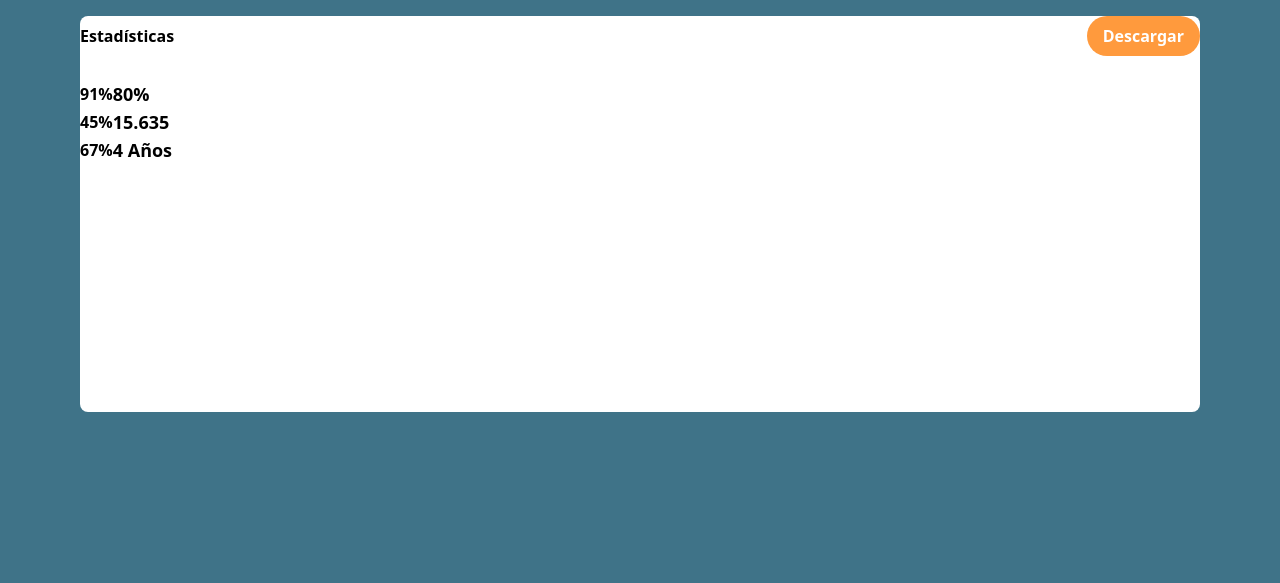
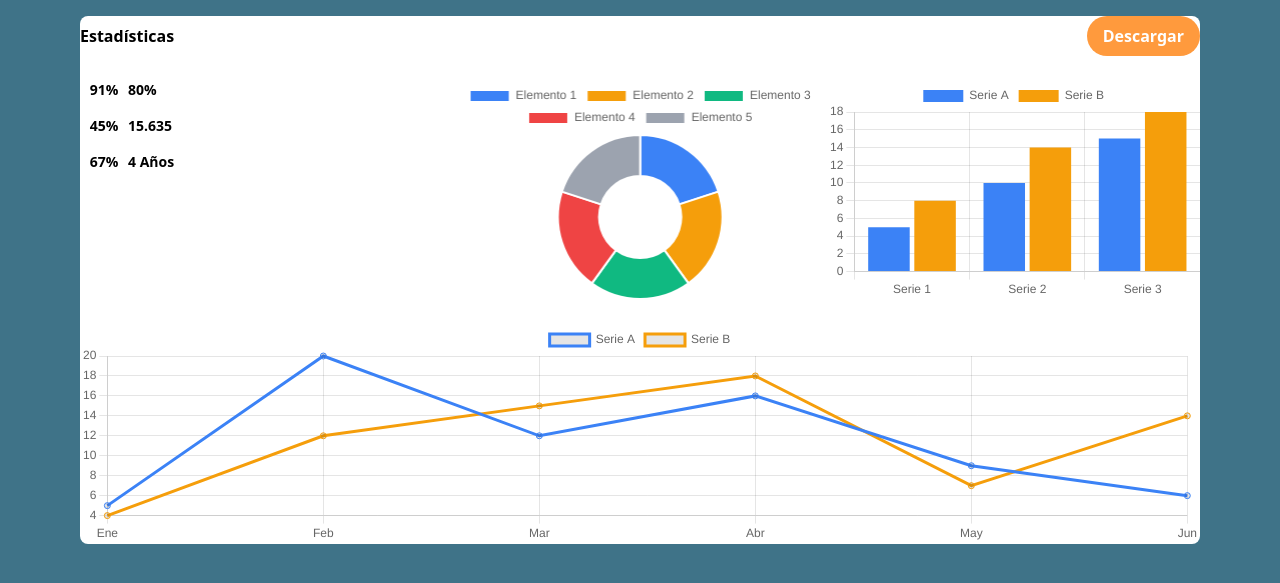
Before and after one commit to WWarrior64/Proyecto_Stockly, a Flask app: page /reportes in a window 1280 px wide. Shown: the part 96-679 px from the top of the page. Run offline with Flask 3, Linux system fonts and the light colour scheme; a map, chart or similar area stays blank.

Commit message:
EL funcionamiento de la interfas esta completada que ya se puede visualizar desde la ejecion de la aplicacion

```diff
--- a/app/routes/main.py
+++ b/app/routes/main.py
@@ -12,7 +12,7 @@
 
 @main_bp.route('/reportes')
 def reportes():
-    return render_template('reportes.html')
+    return render_template('reportes/reportes.html')
 
 @main_bp.route('/cuenta')
 def cuenta():
--- a/app/templates/reportes/reportes.html
+++ b/app/templates/reportes/reportes.html
@@ -5,7 +5,14 @@
   <meta name="viewport" content="width=device-width, initial-scale=1.0">
   <title>Reportes - Estadísticas</title>
   <link rel="stylesheet" href="{{ url_for('static', filename='css/styles.css') }}">
-
+  <script src="https://cdn.jsdelivr.net/npm/chart.js"></script>
+  <style>
+    /* Limitar altura de los gráficos */
+    .chart-container {
+      width: 100%;
+      height: 220px; /* ajusta aquí según tu pantalla */
+    }
+  </style>
 </head>
 <body class="bg-brandTeal min-h-screen flex justify-center p-4">
 
@@ -45,36 +52,36 @@
       </div>
 
       <!-- Bloques principales -->
-      <div class="grid grid-cols-1 md:grid-cols-3 gap-6 mb-8">
+      <div class="grid grid-cols-1 md:grid-cols-3 gap-4 mb-6">
         <!-- Indicadores -->
-        <div class="space-y-6">
+        <div class="space-y-4">
           <div class="flex items-center gap-4">
-            <div class="w-14 h-14 rounded-full border-4 border-brandTeal flex items-center justify-center font-bold text-brandTeal">91%</div>
-            <span class="text-lg font-semibold">80%</span>
+            <div class="w-12 h-12 rounded-full border-4 border-brandTeal flex items-center justify-center font-bold text-brandTeal text-sm">91%</div>
+            <span class="text-sm font-semibold">80%</span>
           </div>
           <div class="flex items-center gap-4">
-            <div class="w-14 h-14 rounded-full border-4 border-orange-300 flex items-center justify-center font-bold text-orange-400">45%</div>
-            <span class="text-lg font-semibold">15.635</span>
+            <div class="w-12 h-12 rounded-full border-4 border-orange-300 flex items-center justify-center font-bold text-orange-400 text-sm">45%</div>
+            <span class="text-sm font-semibold">15.635</span>
           </div>
           <div class="flex items-center gap-4">
-            <div class="w-14 h-14 rounded-full border-4 border-orange-500 flex items-center justify-center font-bold text-orange-500">67%</div>
-            <span class="text-lg font-semibold">4 Años</span>
+            <div class="w-12 h-12 rounded-full border-4 border-orange-500 flex items-center justify-center font-bold text-orange-500 text-sm">67%</div>
+            <span class="text-sm font-semibold">4 Años</span>
           </div>
         </div>
 
         <!-- Gráfico de dona -->
-        <div>
+        <div class="chart-container">
           <canvas id="donutChart"></canvas>
         </div>
 
         <!-- Gráfico de barras -->
-        <div>
+        <div class="chart-container">
           <canvas id="barChart"></canvas>
         </div>
       </div>
 
       <!-- Gráfico de líneas -->
-      <div>
+      <div class="chart-container">
         <canvas id="lineChart"></canvas>
       </div>
     </div>
@@ -82,8 +89,7 @@
 
   <!-- Scripts de Chart.js -->
   <script>
-    // Donut
-    new Chart(document.getElementById('donutChart'), {
+    const donutChart = new Chart(document.getElementById('donutChart'), {
       type: 'doughnut',
       data: {
         labels: ['Elemento 1', 'Elemento 2', 'Elemento 3', 'Elemento 4', 'Elemento 5'],
@@ -91,11 +97,13 @@
           data: [20, 20, 20, 20, 20],
           backgroundColor: ['#3B82F6', '#F59E0B', '#10B981', '#EF4444', '#9CA3AF']
         }]
+      },
+      options: {
+        maintainAspectRatio: false
       }
     });
 
-    // Barras
-    new Chart(document.getElementById('barChart'), {
+    const barChart = new Chart(document.getElementById('barChart'), {
       type: 'bar',
       data: {
         labels: ['Serie 1', 'Serie 2', 'Serie 3'],
@@ -108,11 +116,13 @@
           data: [8, 14, 18],
           backgroundColor: '#F59E0B'
         }]
+      },
+      options: {
+        maintainAspectRatio: false
       }
     });
 
-    // Líneas
-    new Chart(document.getElementById('lineChart'), {
+    const lineChart = new Chart(document.getElementById('lineChart'), {
       type: 'line',
       data: {
         labels: ['Ene', 'Feb', 'Mar', 'Abr', 'May', 'Jun'],
@@ -127,6 +137,9 @@
           borderColor: '#F59E0B',
           fill: false
         }]
+      },
+      options: {
+        maintainAspectRatio: false
       }
     });
   </script>
```
